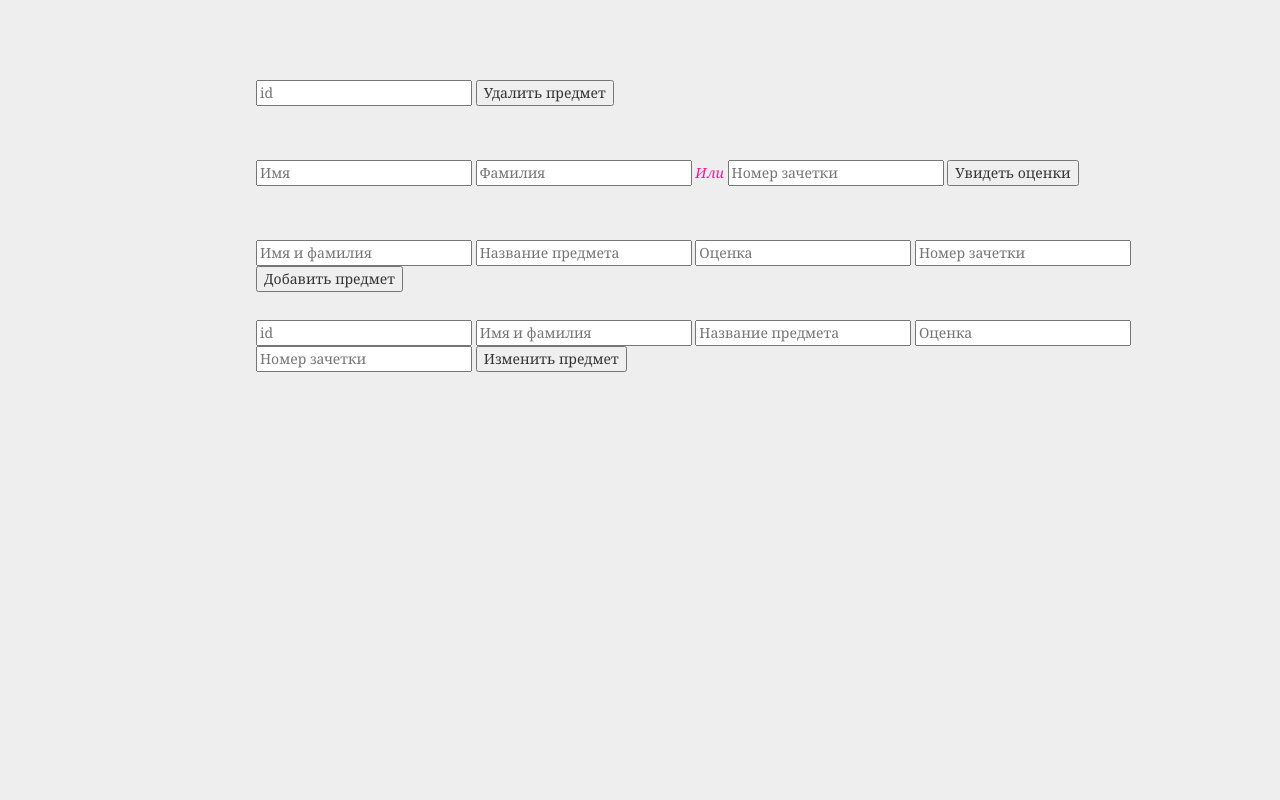
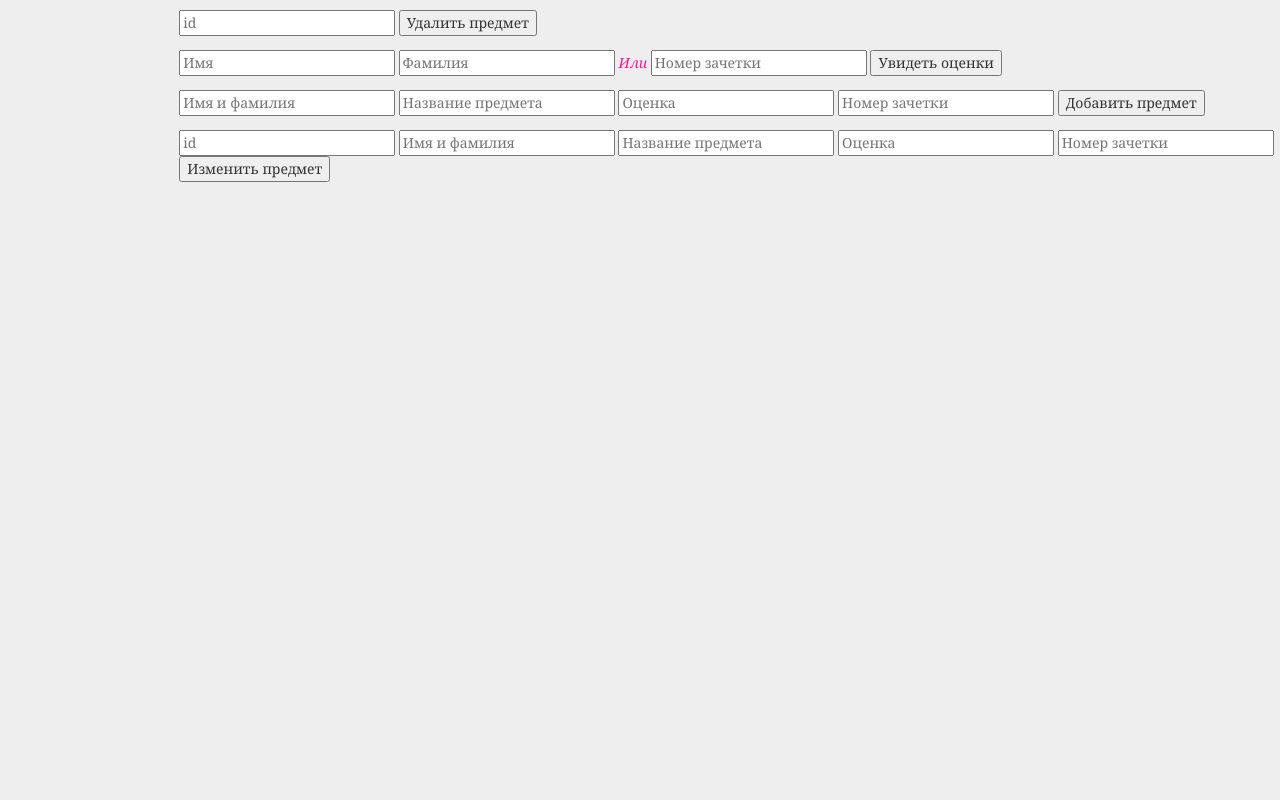
Before and after one commit to Ponomarev2/myrest, a Flask app: page / in a window 1280 px wide. Run offline with Flask 2, Linux system fonts and the light colour scheme; some libraries are stand-ins or nearby versions.

Commit message:
relevant javascript page paths

```diff
--- a/templates/new.html
+++ b/templates/new.html
@@ -7,10 +7,11 @@
   </head>
   <body>
   <style>
+
+
 BODY {
 
-  display: flex;
-  align-items: center;
+width:100%;
   justify-content: center;
   background: #EEE;
   font-family: Georgia;
@@ -37,43 +38,51 @@ font-size:24pt;
     color: deeppink;
     }
 </style>
-<div>
-<form style="position: absolute;top: 10%; left: 20%;">
+<div style="margin-left:14%;">
+<p>
+<form >
     <input type="text" id="id" title="Введите id" placeholder="id">
     <button id="shirts" type='button' >Удалить предмет</button>
 </form>
-
-<form style="position: absolute;top: 20%; left: 20%;">
+</p>
+<p>
+<form>
     <input type="text" id="name" title="Введите имя" placeholder="Имя">
     <input type="text" id="surname" title="Введите фамилию" placeholder="Фамилия"><i style="color:deeppink"> Или </i>
     <input type="text" id="number" title="Введите Номер зачетки" placeholder="Номер зачетки">
     <button id="socks" type='button' >Увидеть оценки</button>
 </form>
-<form style="position: absolute;top: 30%; left: 20%;">
+</p>
+<p>
+<form>
     <input type="text" id="fi" title="Введите имя и фамилию" placeholder="Имя и фамилия">
     <input type="text" id="title" title="Введите название предмета" placeholder="Название предмета">
     <input type="text" id="mark" title="Введите оценку" placeholder="Оценка">
     <input type="text" id="marknote_number" title="Введите номер зачетки" placeholder="Номер зачетки">
     <button id="pants" type='button' >Добавить предмет</button>
 </form>
-
-<form style="position: absolute;top: 40%; left: 20%;">
+</p>
+<p>
+<form>
 	<input type="text" id="id_to_change" title="Введите id" placeholder="id">
     <input type="text" id="new_fi" title="Введите имя и фамилию" placeholder="Имя и фамилия">
     <input type="text" id="new_title" title="Введите название предмета" placeholder="Название предмета">
     <input type="text" id="new_mark" title="Введите оценку" placeholder="Оценка">
     <input type="text" id="new_marknote_number" title="Введите номер зачетки" placeholder="Номер зачетки">
     <button id="skirts" type='button' >Изменить предмет</button>
-	<p></p>
-	<div><table style="width: 1000px;" id='response'><table></div>
+
 </form>
+</p>
 </div>
+<p>
+<table style="margin-left: auto; margin-right: auto;width:86%;" id='response'><table>
+</p>
 
 
   </body>
   <script>
    function doFunctionChange(){
-		var uri = 'http://127.0.0.1:5000/';
+		var uri = document.URL;
 		var idch = document.getElementById("id_to_change").value;
 		var new_fi = document.getElementById("new_fi").value;
 		var new_title = document.getElementById("new_title").value;
@@ -88,7 +97,7 @@ font-size:24pt;
 		xhr.send(data);
 		}
     function doFunctionDelete(){
-		var uri = 'http://127.0.0.1:5000/';
+		var uri = document.URL;
 		var idz = document.getElementById("id").value;
 		uri += idz;
 		//document.write(uri);
@@ -97,7 +106,7 @@ font-size:24pt;
 		xhr.send();
 		}
 	function doFunctionPost(){
-		var uri = 'http://127.0.0.1:5000/subjects';
+		var uri = document.URL + 'subjects';
 		var fi = document.getElementById("fi").value;
 		var title = document.getElementById("title").value;
 		var number = document.getElementById("number").value;
@@ -110,12 +119,12 @@ font-size:24pt;
 		xhr.send(data);
 		}
 	function doFunctionGet(){
-		var uri = 'http://127.0.0.1:5000/';
+		var uri = document.URL;
 		if (document.getElementById("number").value != null){
 			var number = document.getElementById("number").value;
 			uri += number;
 			}
-		if (uri == 'http://127.0.0.1:5000/'){
+		if (uri == document.URL){
 			uri += 'subjects';
 			}
 		var name = document.getElementById("name").value;
```
